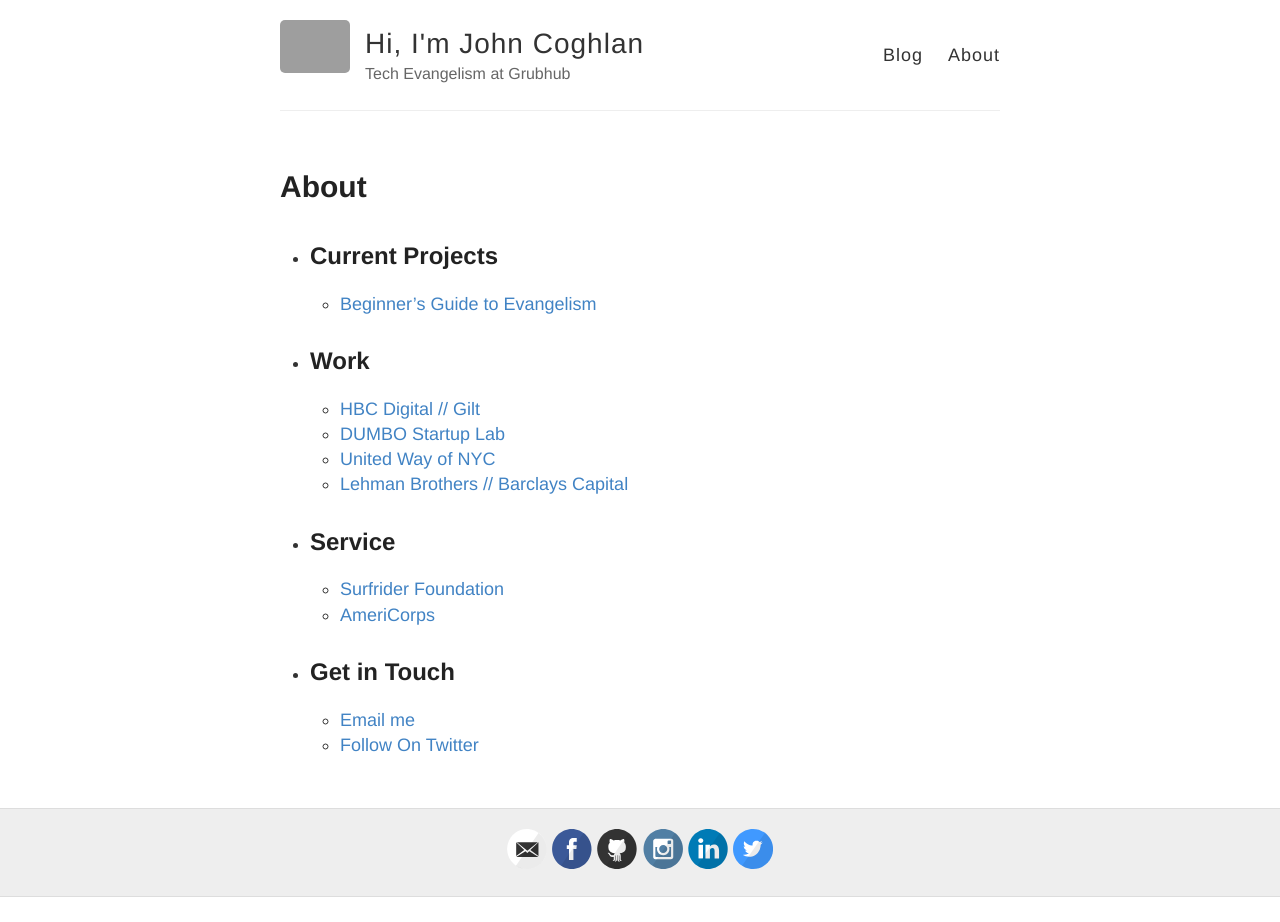
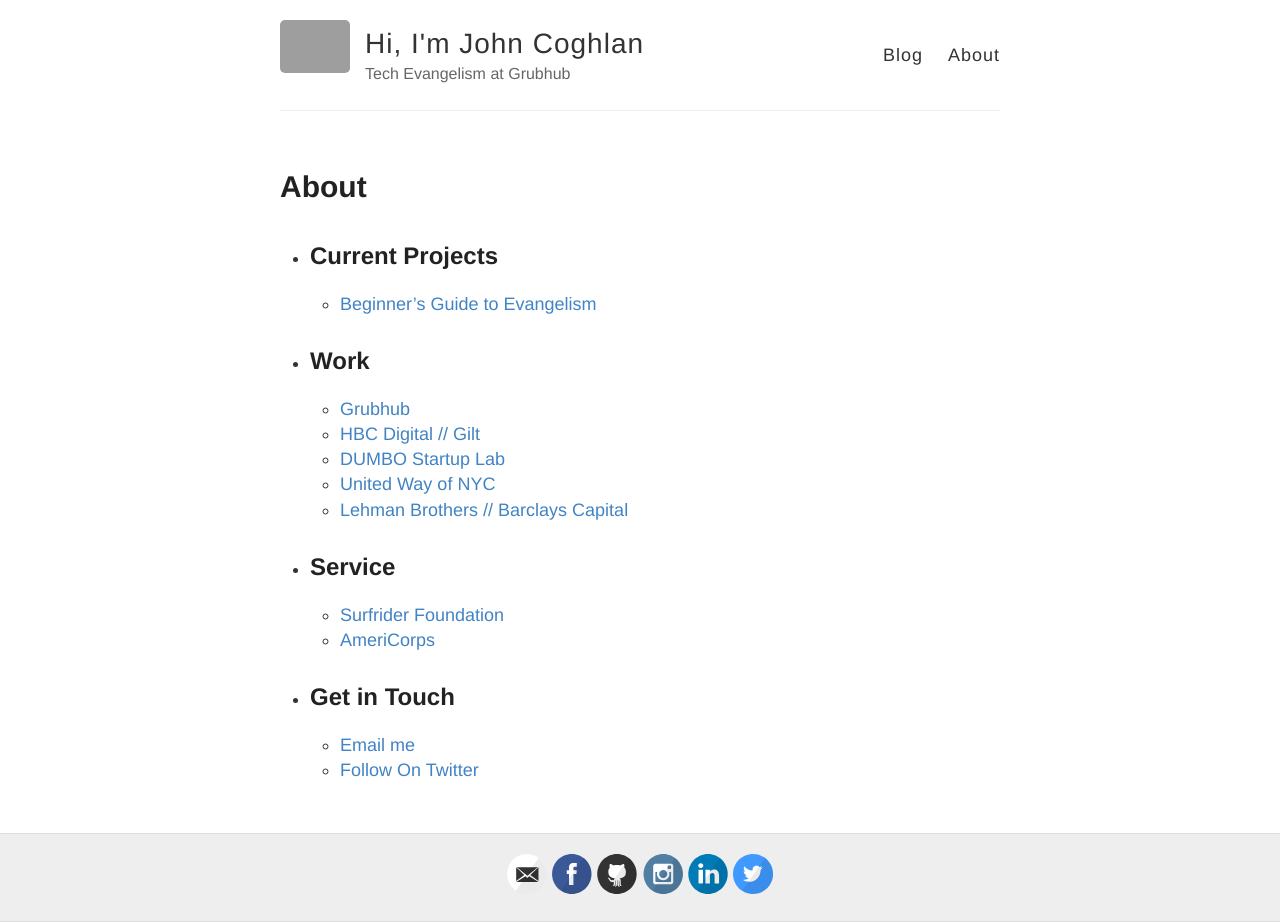
Before and after one commit to johncoghlan/johncoghlan.github.io, a Jekyll site: the page built from about.md, in a window 1280 px wide. Built offline with Jekyll 4.4.1, drawn with Linux system fonts in a browser that asks for light colours; before the commit the page ends 900 px from its top, so only the background shows below that; grey boxes are pictures that could not be loaded.

Commit message:
Update about.md

```diff
--- a/about.md
+++ b/about.md
@@ -15,6 +15,7 @@ permalink: /about/
   <li>
     <h2 id="where-ive-been">Work</h2>
     <ul>
+      <li><a href="https://medium.com/grubhub-bytes">Grubhub</a></li>
       <li><a href="http://tech.gilt.com">HBC Digital // Gilt</a></li>
       <li><a href="https://twitter.com/dumbostartuplab">DUMBO Startup Lab</a></li>
       <li><a href="https://www.flickr.com/photos/unitedwaynyc/albums/72157625136096119/page4">United Way of NYC</a></li>
```
